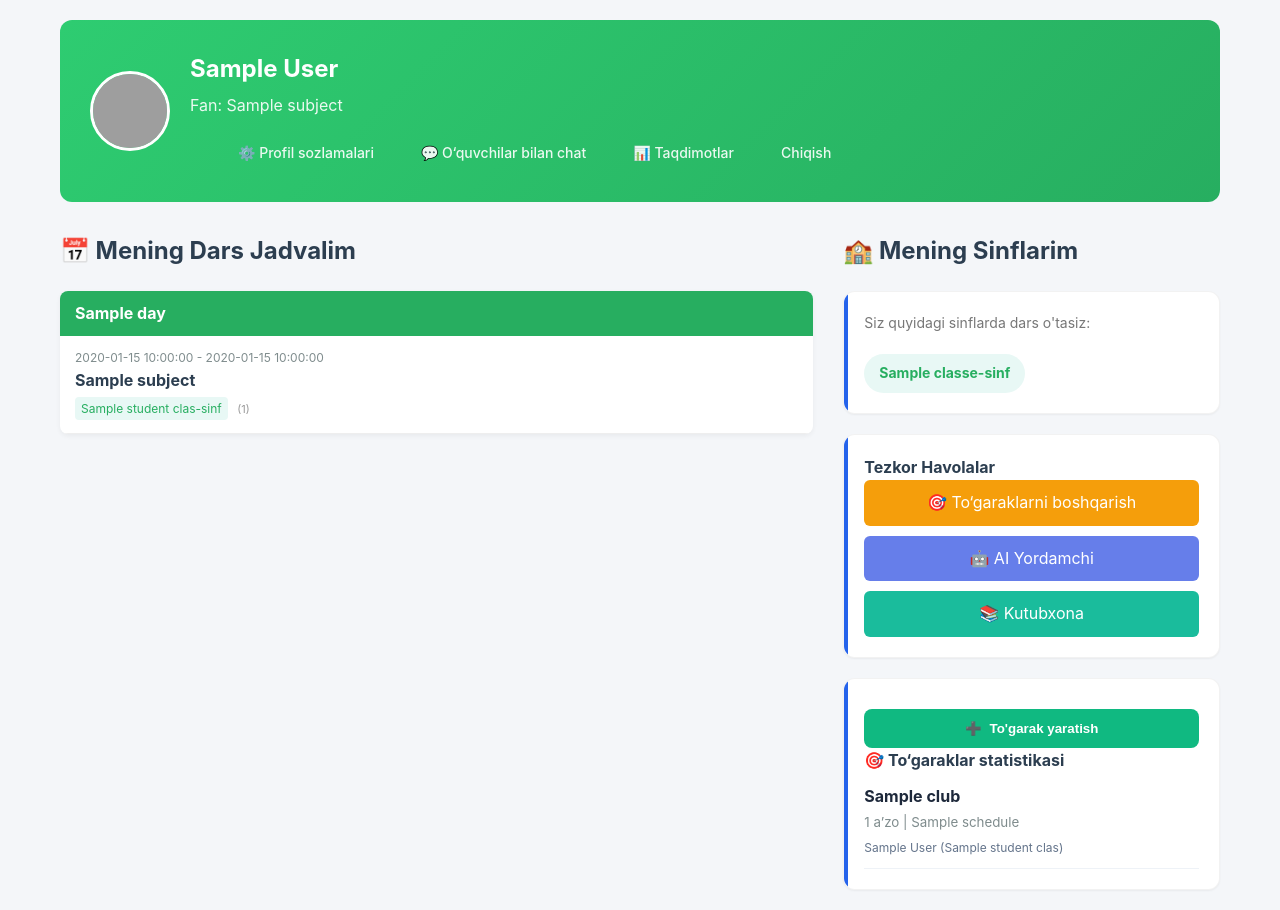
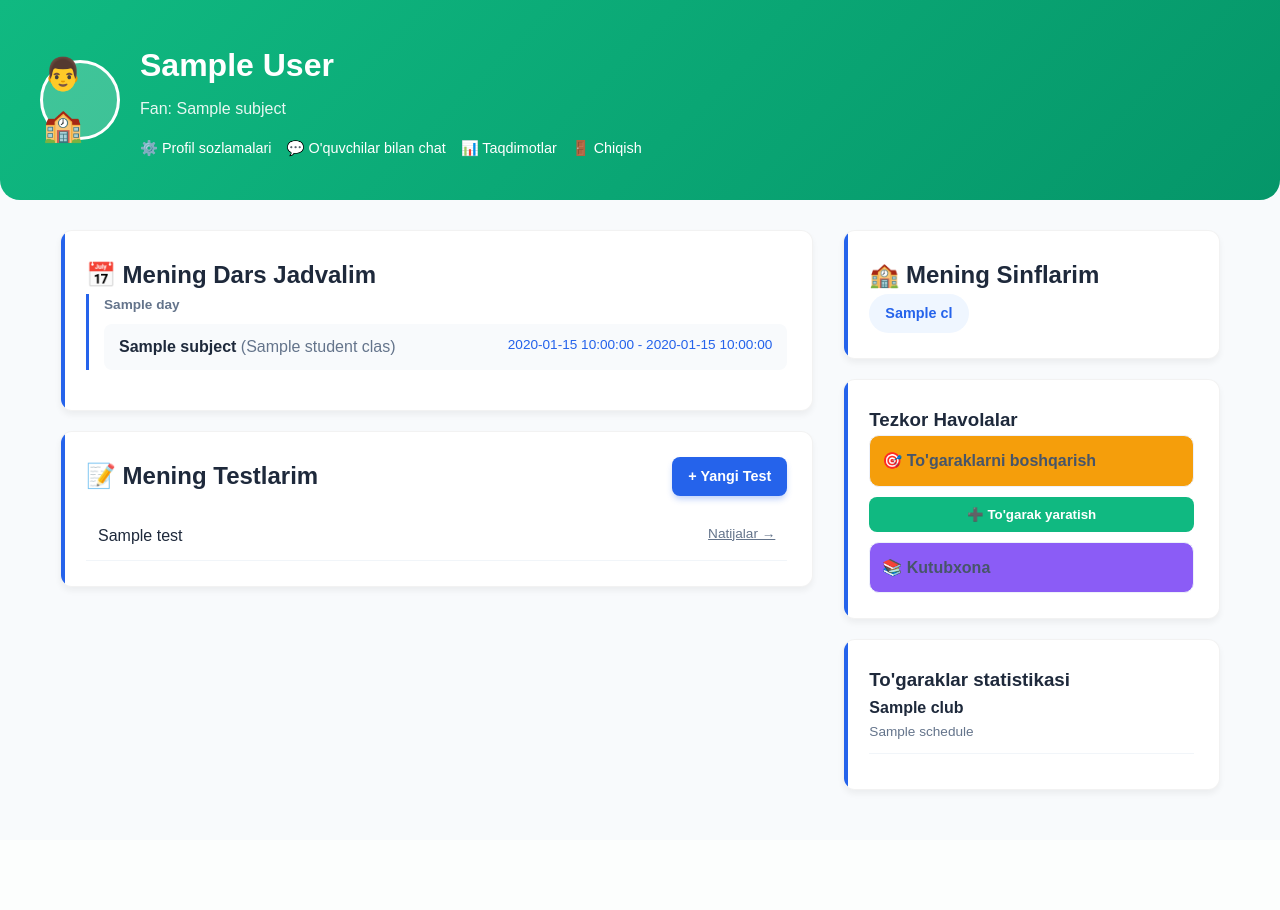
Before and after one commit to inatillayevsuhrob6-prog/maktab-portal, a Python web app: template templates/teacher_dashboard.html in a window 1280 px wide. After the commit the page ends 792 px from the top, so only its background shows below. Run offline with Jinja, Linux system fonts and the light colour scheme; the template is opened without the code that fills it: most values are stand-ins (such as "Sample title", 1, 10 or a date in 2020); grey boxes are pictures that could not be loaded.

Commit message:
Revert to original design and remove base.html

```diff
--- a/templates/teacher_dashboard.html
+++ b/templates/teacher_dashboard.html
@@ -5,114 +5,127 @@
     <title>O'qituvchi Kabineti</title>
     <link rel="stylesheet" href="{{ url_for('static', filename='css/style.css') }}">
     <style>
-        .teacher-header { background: linear-gradient(135deg, #2ecc71 0%, #27ae60 100%); color: white; padding: 30px; border-radius: 12px; margin-bottom: 30px; display: flex; align-items: center; gap: 20px; }
-        .teacher-avatar { width: 80px; height: 80px; border-radius: 50%; background: rgba(255,255,255,0.2); display: flex; align-items: center; justify-content: center; font-size: 32px; overflow: hidden; border: 3px solid white; }
-        .teacher-avatar img { width: 100%; height: 100%; object-fit: cover; }
-        .schedule-grid { display: grid; grid-template-columns: repeat(auto-fit, minmax(300px, 1fr)); gap: 20px; }
-        .day-card { background: white; border-radius: 8px; overflow: hidden; box-shadow: 0 2px 5px rgba(0,0,0,0.05); }
-        .day-header { background: #27ae60; color: white; padding: 10px 15px; font-weight: bold; }
-        .lesson-item { padding: 12px 15px; border-bottom: 1px solid #eee; }
-        .lesson-time { font-size: 12px; color: #7f8c8d; }
-        .lesson-subject { font-weight: bold; color: #2c3e50; }
-        .lesson-class { font-size: 12px; color: #27ae60; background: #e8f8f5; padding: 2px 6px; border-radius: 4px; display: inline-block; margin-top: 4px; }
-        .classes-list { display: flex; flex-wrap: wrap; gap: 10px; margin-top: 20px; }
-        .class-badge { background: #e8f8f5; color: #27ae60; padding: 8px 15px; border-radius: 20px; font-weight: bold; font-size: 14px; }
-        .nav-links { display: flex; gap: 15px; margin-top: 15px; }
-        .nav-links a { color: white; text-decoration: none; opacity: 0.9; font-size: 14px; }
-        .nav-links a:hover { opacity: 1; text-decoration: underline; }
+        body { background: #f8fafc; font-family: sans-serif; margin: 0; }
+        .teacher-header { background: linear-gradient(135deg, #10b981, #059669); color: white; padding: 40px; border-radius: 0 0 20px 20px; display: flex; align-items: center; gap: 20px; }
+        .avatar { width: 80px; height: 80px; background: rgba(255,255,255,0.2); border-radius: 50%; display: flex; align-items: center; justify-content: center; font-size: 2rem; border: 3px solid white; }
+        .container { max-width: 1200px; margin: 30px auto; padding: 0 20px; display: grid; grid-template-columns: 2fr 1fr; gap: 30px; }
+        .card { background: white; padding: 25px; border-radius: 12px; box-shadow: 0 4px 6px rgba(0,0,0,0.05); margin-bottom: 20px; }
+        h2 { color: #1e293b; margin-top: 0; display: flex; align-items: center; gap: 10px; }
+        .btn { padding: 10px 20px; border-radius: 8px; text-decoration: none; color: white; font-weight: 600; display: inline-block; border: none; cursor: pointer; transition: 0.2s; }
+        .btn-primary { background: #2563eb; }
+        .btn-warning { background: #f59e0b; }
+        .btn-success { background: #10b981; }
+        .btn-purple { background: #8b5cf6; }
+        .quick-links { display: flex; flex-direction: column; gap: 10px; }
+        .quick-links .btn { text-align: center; width: 100%; box-sizing: border-box; }
+        table { width: 100%; border-collapse: collapse; }
+        th, td { padding: 12px; text-align: left; border-bottom: 1px solid #f1f5f9; }
+        th { color: #64748b; font-size: 0.85rem; text-transform: uppercase; }
     </style>
 </head>
-<body style="background: #f4f6f9;">
-    <div class="dashboard-container" style="max-width: 1200px; margin: 0 auto; padding: 20px;">
-
+<body>
     <div class="teacher-header">
-            <div class="teacher-avatar">
-                {% if teacher.profile_pic %}
-                    <img src="{{ teacher.profile_pic }}" alt="Avatar">
-                {% else %}
-                    👨‍🏫
-                {% endif %}
-            </div>
+        <div class="avatar">👨🏫</div>
         <div>
-                <h1 style="margin:0; font-size: 24px;">{{ teacher.first_name }} {{ teacher.last_name }}</h1>
-                <p style="margin:5px 0 0; opacity:0.9;">Fan: {{ teacher.subject.name if teacher.subject else 'Noma\'lum' }}</p>
-                <div class="nav-links">
-                    <a href="/teacher_profile">⚙️ Profil sozlamalari</a>
-                    <a href="/chat">💬 O‘quvchilar bilan chat</a>
-                    <a href="/presentations">📊 Taqdimotlar</a>
-                    <a href="/logout"> Chiqish</a>
+            <h1 style="margin: 0;">{{ teacher.first_name }} {{ teacher.last_name }}</h1>
+            <p style="margin: 5px 0 0; opacity: 0.9;">Fan: {{ teacher.subject.name if teacher.subject else 'Umumiy' }}</p>
+            <div style="margin-top: 15px; display: flex; gap: 15px;">
+                <a href="/profile" style="color: white; text-decoration: none; font-size: 0.9rem;">⚙️ Profil sozlamalari</a>
+                <a href="/chat" style="color: white; text-decoration: none; font-size: 0.9rem;">💬 O'quvchilar bilan chat</a>
+                <a href="/presentations" style="color: white; text-decoration: none; font-size: 0.9rem;">📊 Taqdimotlar</a>
+                <a href="/logout" style="color: white; text-decoration: none; font-size: 0.9rem;">🚪 Chiqish</a>
             </div>
         </div>
     </div>
 
-        <div style="display:grid; grid-template-columns: 2fr 1fr; gap:30px;">
-            <!-- Dars Jadvali -->
+    <div class="container">
+        <!-- LEFT COLUMN -->
         <div>
-                <h2 style="color:#2c3e50; margin-bottom:20px;">📅 Mening Dars Jadvalim</h2>
-                <div class="schedule-grid">
+            <div class="card">
+                <h2>📅 Mening Dars Jadvalim</h2>
+                {% if schedule %}
                     {% for day, lessons in schedule.items() %}
                         {% if lessons %}
-                    <div class="day-card">
-                        <div class="day-header">{{ day }}</div>
-                        {% for l in lessons %}
-                        <div class="lesson-item">
-                            <div class="lesson-time">{{ l.start_time }} - {{ l.end_time }}</div>
-                            <div class="lesson-subject">{{ l.subject.name }}</div>
-                            <span class="lesson-class">{% if l.student_class %}{{ l.student_class.name }}-sinf{% else %}Umumiy dars{% endif %}</span>
-                            {% if l.room_number %}<span style="font-size:11px; color:#999; margin-left:5px;">({{ l.room_number }})</span>{% endif %}
+                        <div style="margin-bottom: 15px; padding-left: 15px; border-left: 3px solid #2563eb;">
+                            <h4 style="color: #64748b; font-size: 0.85rem; margin-bottom: 8px;">{{ day }}</h4>
+                            {% for lesson in lessons %}
+                                <div style="background: #f8fafc; padding: 10px 15px; border-radius: 8px; margin-bottom: 5px; display: flex; justify-content: space-between;">
+                                    <div><b>{{ lesson.subject.name }}</b> <span style="color:#64748b;">({{ lesson.student_class.name }})</span></div>
+                                    <span style="font-size: 0.85rem; color: #2563eb;">{{ lesson.start_time }} - {{ lesson.end_time }}</span>
                                 </div>
                             {% endfor %}
                         </div>
                         {% endif %}
                     {% endfor %}
+                {% else %}
+                    <p style="color: #64748b;">Hozircha dars jadvalingiz mavjud emas.</p>
+                {% endif %}
+            </div>
+
+            <div class="card">
+                <div style="display:flex; justify-content:space-between; align-items:center; margin-bottom: 15px;">
+                    <h2>📝 Mening Testlarim</h2>
+                    <a href="/create_test" class="btn btn-primary" style="padding: 8px 16px; font-size: 0.9rem;">+ Yangi Test</a>
+                </div>
+                {% if my_tests %}
+                    <ul style="list-style: none; padding: 0;">
+                    {% for test in my_tests %}
+                        <li style="padding: 12px; border-bottom: 1px solid #f1f5f9; display: flex; justify-content: space-between;">
+                            <span>{{ test.title }}</span>
+                            <a href="/test_results/{{ test.id }}" style="color: #64748b; font-size: 0.85rem;">Natijalar &rarr;</a>
+                        </li>
+                    {% endfor %}
+                    </ul>
+                {% else %}
+                    <p style="color: #64748b;">Siz hali hech qanday test yaratmadingiz.</p>
+                {% endif %}
             </div>
         </div>
 
-            <!-- Sinflar Ro'yxati -->
+        <!-- RIGHT COLUMN -->
         <div>
-                <h2 style="color:#2c3e50; margin-bottom:20px;">🏫 Mening Sinflarim</h2>
-                <div class="card" style="padding:20px;">
-                    <p style="color:#777; font-size:14px; margin-bottom:15px;">Siz quyidagi sinflarda dars o'tasiz:</p>
-                    <div class="classes-list">
-                        {% for c in my_classes %}
-                        <span class="class-badge">{{ c.name }}-sinf</span>
+            <div class="card">
+                <h2>🏫 Mening Sinflarim</h2>
+                {% if my_classes %}
+                    <div style="display: flex; flex-wrap: wrap; gap: 10px;">
+                        {% for cls in my_classes %}
+                            <span style="background: #eff6ff; color: #2563eb; padding: 8px 16px; border-radius: 20px; font-weight: 600; font-size: 0.9rem;">{{ cls.name }}</span>
                         {% endfor %}
                     </div>
-                    {% if not my_classes %}
-                    <p style="color:#999; text-align:center; margin-top:20px;">Hozircha hech qanday sinf ajratilmagan.</p>
+                {% else %}
+                    <p style="color: #64748b;">Hozircha hech qanday sinf ajratilmagan.</p>
                 {% endif %}
             </div>
 
-                <div class="card" style="padding:20px; margin-top:20px;">
-                    <h4 style="margin-top:0; color:#2c3e50;">Tezkor Havolalar</h4>
-                    <a href="/clubs" style="display:block; background:#f59e0b; color:white; padding:10px; border-radius:6px; text-decoration:none; text-align:center; margin-bottom:10px;">🎯 To‘garaklarni boshqarish</a>
-                    <a href="/ai_chat" style="display:block; background:#667eea; color:white; padding:10px; border-radius:6px; text-decoration:none; text-align:center; margin-bottom:10px;">🤖 AI Yordamchi</a>
-                    <a href="/library" style="display:block; background:#1abc9c; color:white; padding:10px; border-radius:6px; text-decoration:none; text-align:center;">📚 Kutubxona</a>
+            <div class="card">
+                <h3 style="margin-top: 0; color: #1e293b;">Tezkor Havolalar</h3>
+                <div class="quick-links">
+                    <a href="/clubs" class="btn btn-warning">🎯 To'garaklarni boshqarish</a>
+                    <button onclick="openClubModal()" class="btn btn-success">➕ To'garak yaratish</button>
+                    <a href="/library" class="btn btn-purple">📚 Kutubxona</a>
+                </div>
             </div>
 
-                <div class="card" style="padding:20px; margin-top:20px;">
-
-            <button onclick="openClubModal()" style="width:100%; margin-top:10px; padding:12px; background:#10b981; color:white; border:none; border-radius:8px; font-weight:600; cursor:pointer; display:flex; align-items:center; justify-content:center; gap:8px;">
-                <span>➕</span> To'garak yaratish
-            </button>
-
-                    <h4 style="margin-top:0; color:#2c3e50;">🎯 To‘garaklar statistikasi</h4>
+            <div class="card">
+                <h3 style="margin-top: 0; color: #1e293b;"> To'garaklar statistikasi</h3>
+                {% if clubs %}
                     {% for club in clubs %}
-                    <div style="padding:10px 0; border-bottom:1px solid #eef2f7;">
-                        <strong>{{ club.name }}</strong>
-                        <small style="display:block; color:#7f8c8d; margin-top:3px;">{{ club.members|length }} a’zo | {{ club.schedule or 'Vaqt belgilanmagan' }}</small>
-                        {% if club.members %}<span style="display:block; color:#64748b; font-size:12px; margin-top:5px;">{% for membership in club.members %}{{ membership.student.first_name }} {{ membership.student.last_name }} ({{ membership.student.student_class.name }}){% if not loop.last %}, {% endif %}{% endfor %}</span>{% endif %}
+                        <div style="margin-bottom: 10px; padding-bottom: 10px; border-bottom: 1px solid #f1f5f9;">
+                            <b>{{ club.name }}</b>
+                            <div style="font-size: 0.85rem; color: #64748b;">{{ club.schedule }}</div>
                         </div>
-                    {% else %}<p style="color:#999; font-size:14px;">Hozircha to‘garaklar yo‘q.</p>{% endfor %}
-                </div>
+                    {% endfor %}
+                {% else %}
+                    <p style="color: #64748b;">Faol to'garaklar yo'q.</p>
+                {% endif %}
             </div>
         </div>
     </div>
 
-<!-- TO'GARAK YARATISH MODALI -->
-<div id="clubModal" style="display:none; position:fixed; top:0; left:0; width:100%; height:100%; background:rgba(0,0,0,0.5); z-index:1000; justify-content:center; align-items:center;">
-    <div style="background:white; width:90%; max-width:500px; border-radius:16px; padding:25px; position:relative;">
-        <button onclick="closeClubModal()" style="position:absolute; top:15px; right:15px; background:none; border:none; font-size:1.5rem; cursor:pointer;">&times;</button>
+    <!-- MODAL FOR CLUB CREATION -->
+    <div id="clubModal" style="display:none; position:fixed; top:0; left:0; width:100%; height:100%; background:rgba(0,0,0,0.5); z-index:9999; justify-content:center; align-items:center;">
+        <div style="background:white; width:90%; max-width:450px; border-radius:16px; padding:25px; position:relative;">
+            <button onclick="closeClubModal()" style="position:absolute; top:15px; right:20px; background:none; border:none; font-size:1.5rem; cursor:pointer;">&times;</button>
             <h3 style="margin-top:0;">Yangi To'garak Yaratish</h3>
             <form method="POST" action="/clubs/add">
                 <input type="hidden" name="csrf_token" value="{{ csrf_token() }}"/>
@@ -124,29 +137,14 @@
                     <label>Tavsif</label>
                     <textarea name="description" rows="3" style="width:100%; padding:10px; border:1px solid #e2e8f0; border-radius:8px;"></textarea>
                 </div>
-            <!-- Admin uchun o'qituvchi tanlash, o'qituvchi uchun yashirin -->
-            {% if session.get('user_role') == 'admin' %}
-            <div style="margin-bottom:15px;">
-                <label>Rahbar o'qituvchi</label>
-                <select name="teacher_id" style="width:100%; padding:10px; border:1px solid #e2e8f0; border-radius:8px;">
-                    {% for t in teachers %}
-                        <option value="{{ t.id }}">{{ t.first_name }} {{ t.last_name }}</option>
-                    {% endfor %}
-                </select>
-            </div>
-            {% endif %}
-            <button type="submit" style="width:100%; background:#2563eb; color:white; padding:12px; border:none; border-radius:8px; font-weight:bold; cursor:pointer;">Saqlash</button>
+                <button type="submit" class="btn btn-primary" style="width:100%;">Saqlash</button>
             </form>
         </div>
     </div>
-
     <script>
     function openClubModal() { document.getElementById('clubModal').style.display = 'flex'; }
     function closeClubModal() { document.getElementById('clubModal').style.display = 'none'; }
-window.onclick = function(event) {
-    if (event.target == document.getElementById('clubModal')) closeClubModal();
-}
+    window.onclick = function(event) { if (event.target == document.getElementById('clubModal')) closeClubModal(); }
     </script>
-
 </body>
 </html>
```
Also changed, not shown: templates/base.html (deleted, +0 -120 lines), templates/library.html (deleted, +0 -100 lines). Lines whose indentation alone changed are shown as unchanged.
